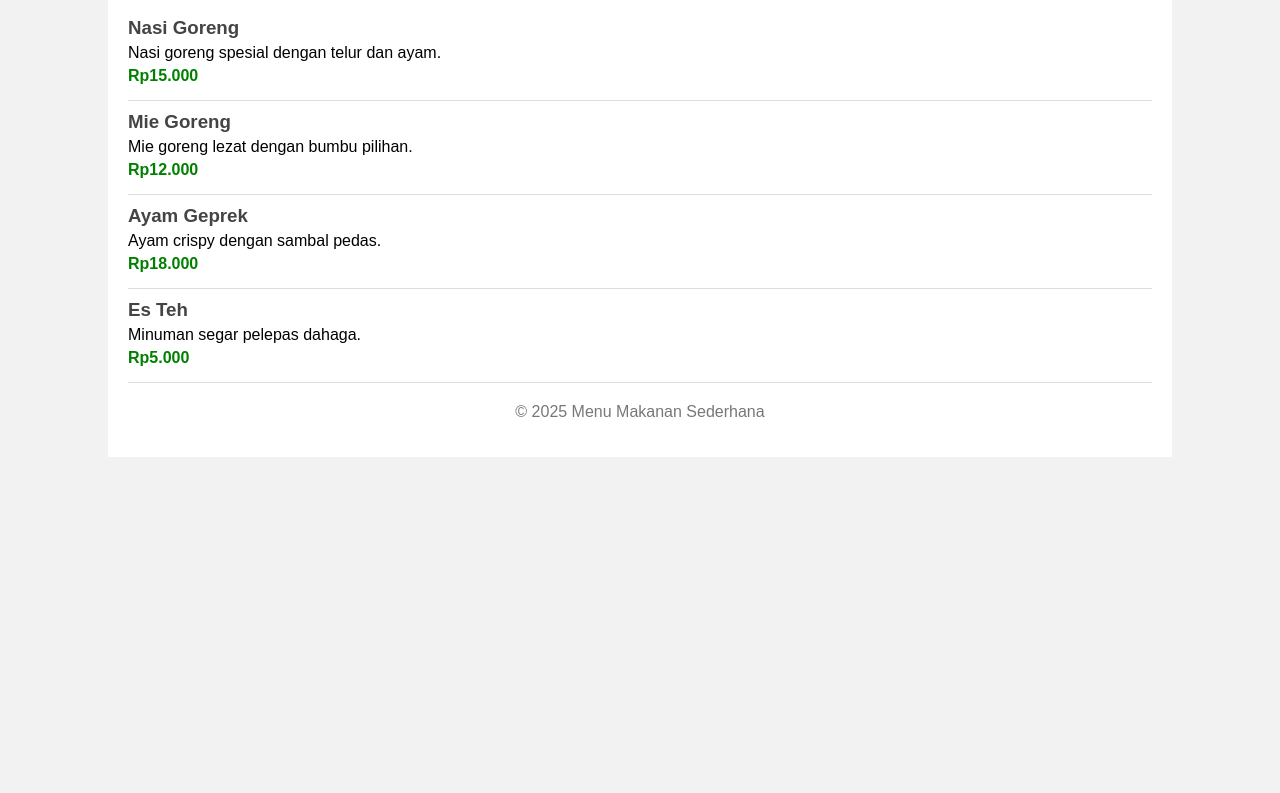
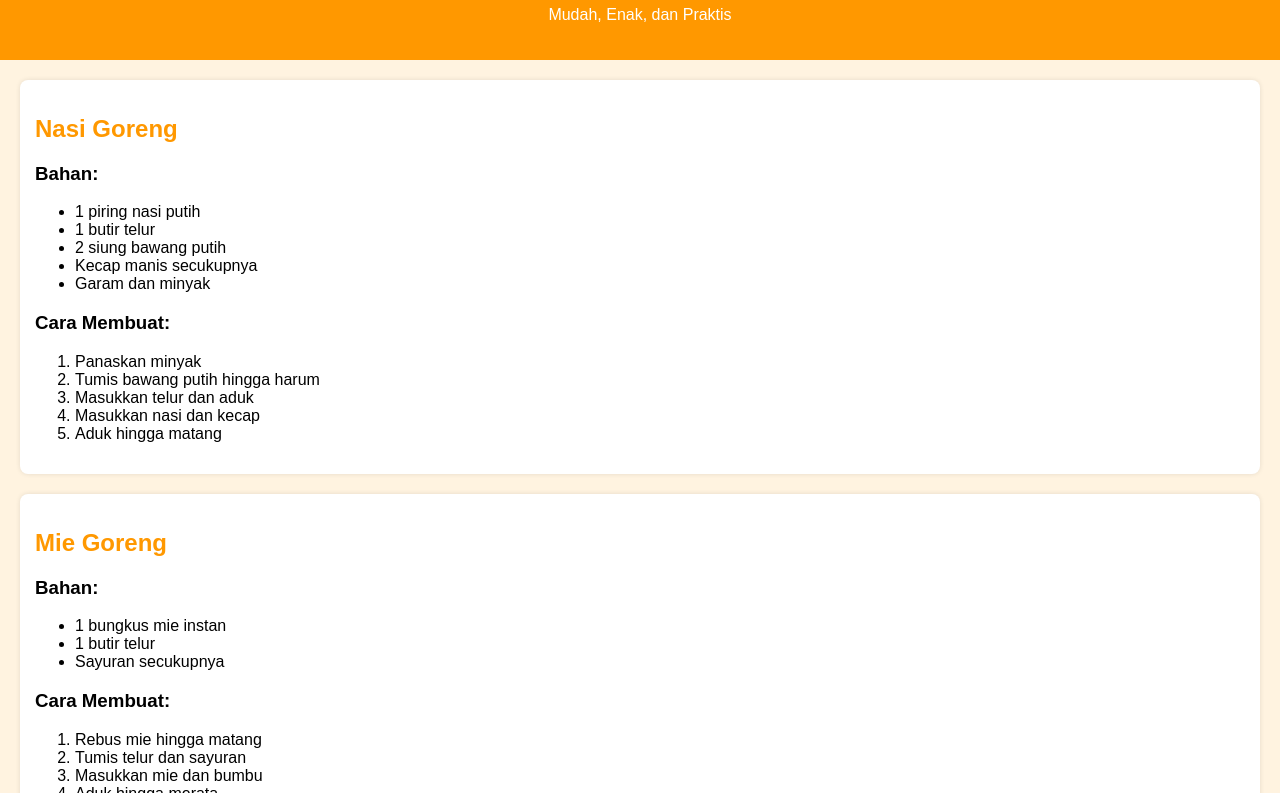
Before and after one commit to wahyu-56/wahyu-56.github.io, a plain HTML site: page index.html in a window 1280 px wide. Shown: the part 94-887 px from the top of the page. Before the commit the page ends 800 px from the top, so only its background shows below. Drawn offline with Linux system fonts and the light colour scheme.

Commit message:
Update index.html

```diff
--- a/index.html
+++ b/index.html
@@ -2,84 +2,92 @@
 <html lang="id">
 <head>
     <meta charset="UTF-8">
-    <title>Menu Makanan Sederhana</title>
+    <title>Resep Makanan Sederhana</title>
     <style>
         body {
             font-family: Arial, sans-serif;
-            background-color: #f2f2f2;
+            background-color: #fff3e0;
             margin: 0;
             padding: 0;
         }
-        .container {
-            width: 80%;
-            margin: auto;
-            background-color: white;
+        header {
+            background-color: #ff9800;
+            color: white;
+            text-align: center;
             padding: 20px;
         }
-        h1 {
-            text-align: center;
-            color: #333;
+        .container {
+            padding: 20px;
         }
-        .menu {
-            margin-top: 20px;
+        .resep {
+            background-color: white;
+            padding: 15px;
+            margin-bottom: 20px;
+            border-radius: 8px;
+            box-shadow: 0 0 5px rgba(0,0,0,0.1);
         }
-        .menu-item {
-            border-bottom: 1px solid #ddd;
-            padding: 10px 0;
-        }
-        .menu-item h3 {
-            margin: 0;
-            color: #444;
-        }
-        .menu-item p {
-            margin: 5px 0;
-        }
-        .harga {
-            color: green;
-            font-weight: bold;
+        h2 {
+            color: #ff9800;
         }
         footer {
+            background-color: #ff9800;
+            color: white;
             text-align: center;
-            margin-top: 20px;
-            color: #777;
+            padding: 10px;
         }
     </style>
 </head>
 <body>
 
+<header>
+    <h1>Resep Makanan Sederhana</h1>
+    <p>Mudah, Enak, dan Praktis</p>
+</header>
+
 <div class="container">
-    <h1>🍽️ Menu Makanan</h1>
 
-    <div class="menu">
-        <div class="menu-item">
-            <h3>Nasi Goreng</h3>
-            <p>Nasi goreng spesial dengan telur dan ayam.</p>
-            <p class="harga">Rp15.000</p>
-        </div>
-
-        <div class="menu-item">
-            <h3>Mie Goreng</h3>
-            <p>Mie goreng lezat dengan bumbu pilihan.</p>
-            <p class="harga">Rp12.000</p>
-        </div>
-
-        <div class="menu-item">
-            <h3>Ayam Geprek</h3>
-            <p>Ayam crispy dengan sambal pedas.</p>
-            <p class="harga">Rp18.000</p>
-        </div>
-
-        <div class="menu-item">
-            <h3>Es Teh</h3>
-            <p>Minuman segar pelepas dahaga.</p>
-            <p class="harga">Rp5.000</p>
-        </div>
+    <div class="resep">
+        <h2>Nasi Goreng</h2>
+        <h3>Bahan:</h3>
+        <ul>
+            <li>1 piring nasi putih</li>
+            <li>1 butir telur</li>
+            <li>2 siung bawang putih</li>
+            <li>Kecap manis secukupnya</li>
+            <li>Garam dan minyak</li>
+        </ul>
+        <h3>Cara Membuat:</h3>
+        <ol>
+            <li>Panaskan minyak</li>
+            <li>Tumis bawang putih hingga harum</li>
+            <li>Masukkan telur dan aduk</li>
+            <li>Masukkan nasi dan kecap</li>
+            <li>Aduk hingga matang</li>
+        </ol>
     </div>
 
-    <footer>
-        <p>© 2025 Menu Makanan Sederhana</p>
-    </footer>
+    <div class="resep">
+        <h2>Mie Goreng</h2>
+        <h3>Bahan:</h3>
+        <ul>
+            <li>1 bungkus mie instan</li>
+            <li>1 butir telur</li>
+            <li>Sayuran secukupnya</li>
+        </ul>
+        <h3>Cara Membuat:</h3>
+        <ol>
+            <li>Rebus mie hingga matang</li>
+            <li>Tumis telur dan sayuran</li>
+            <li>Masukkan mie dan bumbu</li>
+            <li>Aduk hingga merata</li>
+        </ol>
+    </div>
+
 </div>
+
+<footer>
+    <p>© 2025 Resep Sederhana | HTML Dasar</p>
+</footer>
 
 </body>
 </html>
```
